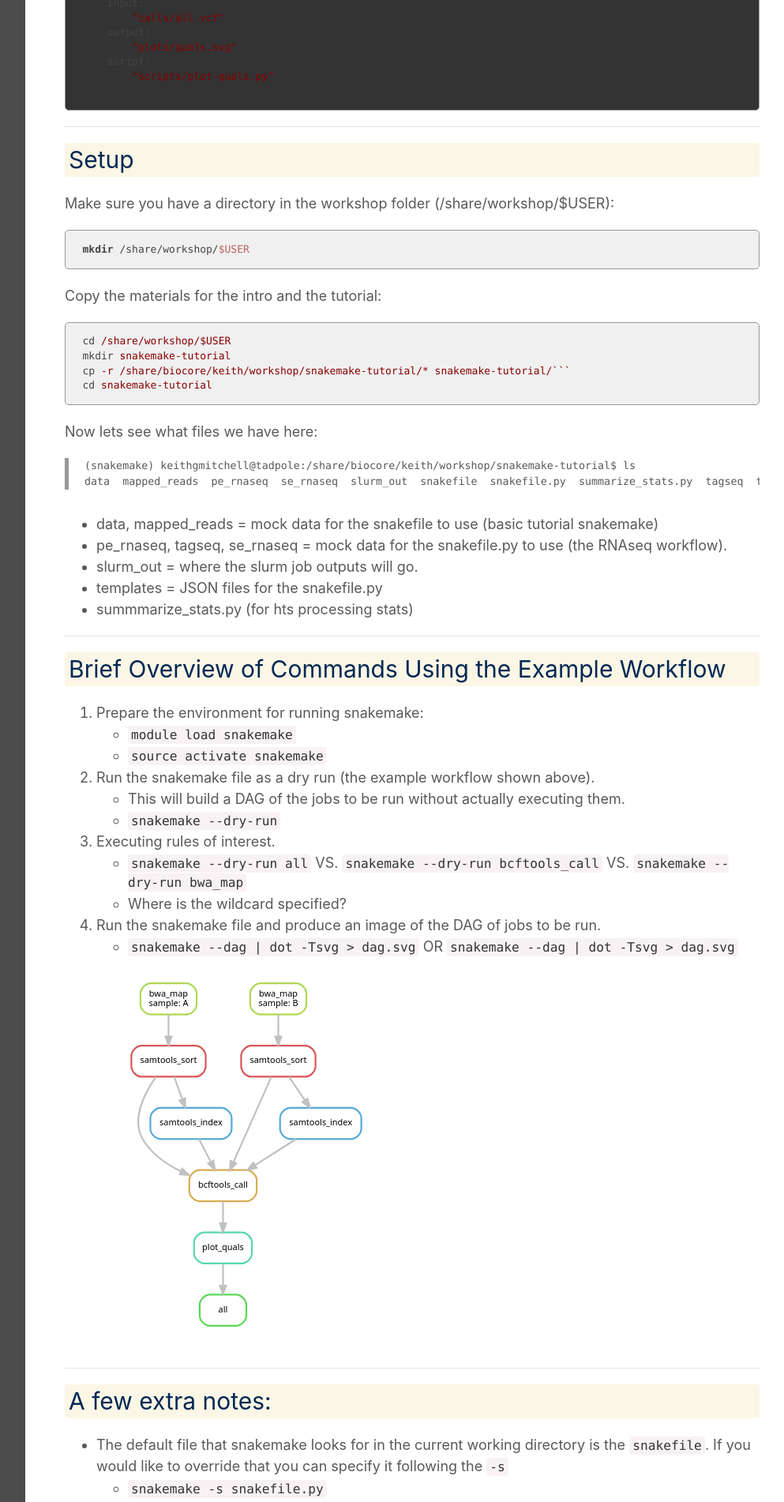
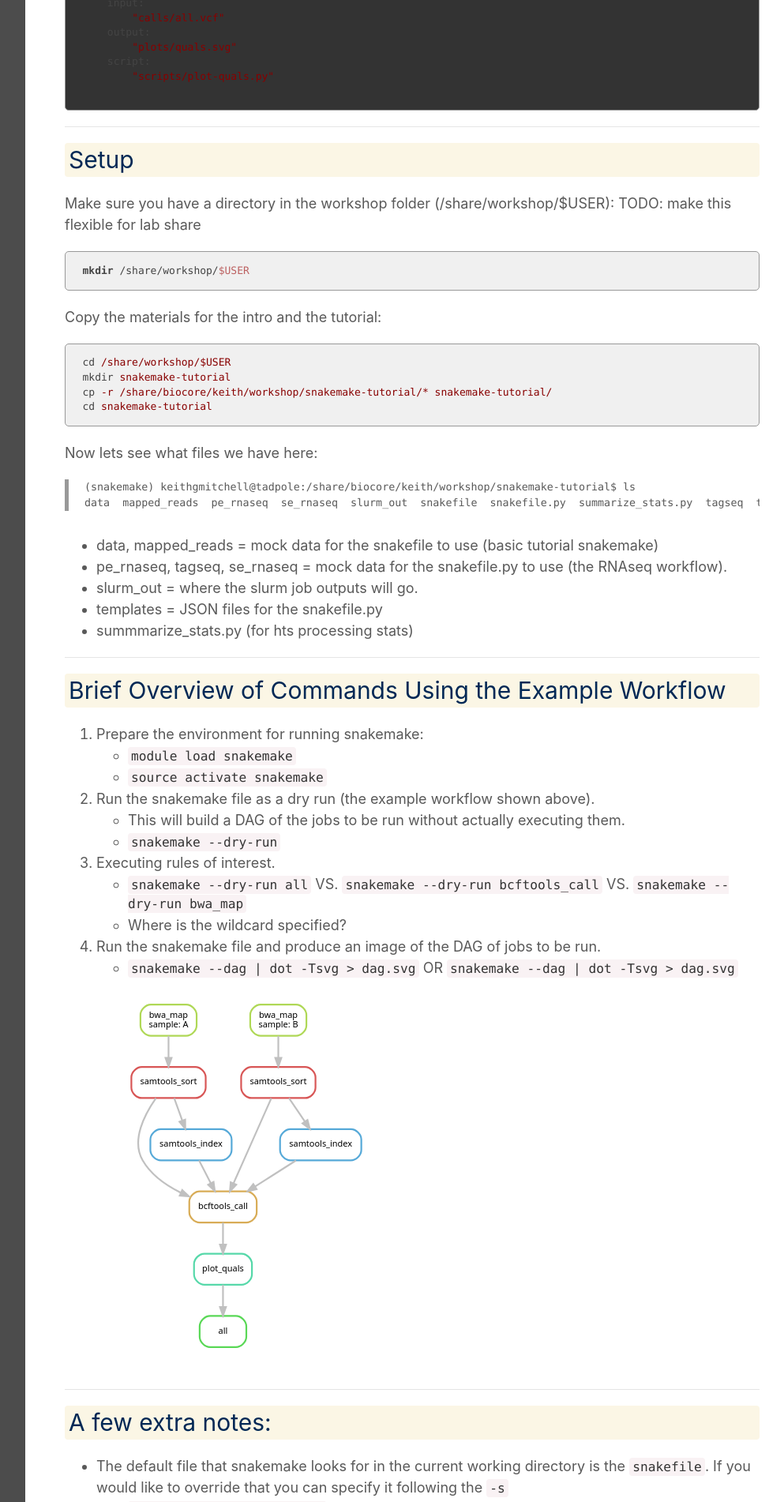
Before and after one commit to ucdavis-bioinformatics-training/ucdavis-bioinformatics-training_snakemake, a Jekyll site: the page built from snakemake/snakemake_intro.md, in a window 1280 px wide. Shown: the part 1965-3867 px from the top of the page at 79% size, without its empty margins (268-1261 px from the left). Built offline with Jekyll 4.4.1, drawn with Linux system fonts in a browser that asks for light colours; our own code applies the rules of GitHub Pages for plain Markdown files.

````diff
--- a/snakemake/snakefile.py
+++ b/snakemake/snakefile.py
@@ -322,6 +322,11 @@ rule counts_table:
         shell(f"rm -rf {args['countsout']}/tmp ")
 
 
+rule all:
+    input:
+        expand('%s/{sample}/{sample}_Aligned.sortedByCoord.out.bam'  % args['starout'], sample=SAMPLES),
+        expand('%s/{sample}/{sample}_Log.out'  % args['starout'], sample=SAMPLES)
+
 rule full_analysis:
     input:
         hts_summary = '%s/summary_hts_%s.txt' % (args['basename'], args['type']),
--- a/snakemake/snakemake_intro.md
+++ b/snakemake/snakemake_intro.md
@@ -87,6 +87,7 @@ rule plot_quals:
 
 ## Setup
 Make sure you have a directory in the workshop folder (/share/workshop/$USER):
+TODO: make this flexible for lab share
 
 ```
 mkdir /share/workshop/$USER
@@ -96,7 +97,7 @@ Copy the materials for the intro and the tutorial:
 ```
 cd /share/workshop/$USER
 mkdir snakemake-tutorial
-cp -r /share/biocore/keith/workshop/snakemake-tutorial/* snakemake-tutorial/```
+cp -r /share/biocore/keith/workshop/snakemake-tutorial/* snakemake-tutorial/
 cd snakemake-tutorial
 ```
 
````
